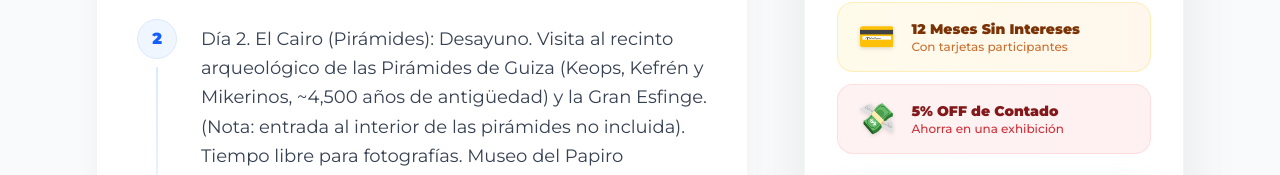
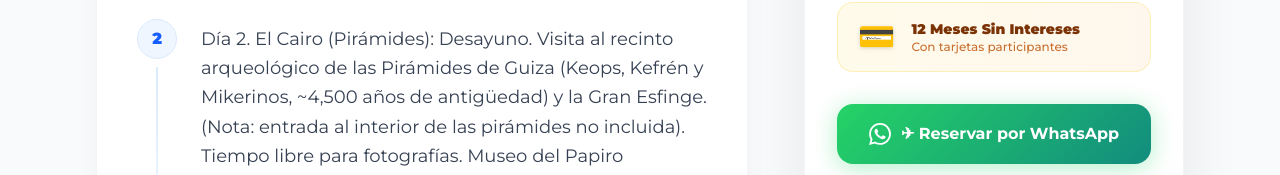
Before and after one commit to LawBrkr/Travel, a Next.js app: page /tour/egipto-clasico in a window 1280 px wide. Shown: the part 696-871 px from the top of the page. Built offline with nearby package versions, Linux system fonts and the light colour scheme; a web font is replaced by a local one.

Commit message:
feat: updates to tour page and hero carousel

```diff
--- a/src/app/tour/[id]/page.tsx
+++ b/src/app/tour/[id]/page.tsx
@@ -228,13 +228,6 @@ export default async function TourDetailPage({ params }: { params: Promise<{ id:
                                         <p className="text-xs font-medium text-amber-700/80">Con tarjetas participantes</p>
                                     </div>
                                 </div>
-                                <div className="flex items-center gap-4 px-5 py-4 bg-gradient-to-r from-red-50 to-rose-50 rounded-2xl border border-red-200/50">
-                                    <span className="text-3xl drop-shadow-sm">💸</span>
-                                    <div>
-                                        <p className="text-sm font-black text-red-900">5% OFF de Contado</p>
-                                        <p className="text-xs font-medium text-red-700/80">Ahorra en una exhibición</p>
-                                    </div>
-                                </div>
                             </div>
 
                             {/* CTA — WhatsApp (Stripe not configured yet) */}
--- a/src/components/sections/HeroCarousel.tsx
+++ b/src/components/sections/HeroCarousel.tsx
@@ -65,9 +65,6 @@ export default function HeroCarousel() {
                                     <span className="inline-flex items-center gap-1.5 px-3 py-1.5 md:px-4 md:py-2 rounded-full text-[10px] md:text-sm font-black tracking-wide bg-gradient-to-r from-yellow-400 to-amber-600 text-black shadow-[0_0_15px_rgba(250,204,21,0.4)] border border-yellow-300">
                                         <span className="text-sm md:text-base leading-none">💳</span> 12 MESES SIN INTERESES
                                     </span>
-                                    <span className="inline-flex items-center gap-1.5 px-3 py-1.5 md:px-4 md:py-2 rounded-full text-[10px] md:text-sm font-black tracking-wide bg-gradient-to-r from-red-500 to-rose-600 text-white shadow-[0_0_15px_rgba(239,68,68,0.4)] border border-red-400">
-                                        <span className="text-sm md:text-base leading-none">💸</span> 5% OFF CONTADO
-                                    </span>
                                 </div>
 
                                 {/* Hero Title with semi-transparent backdrop for extra legibility if needed, but the dark gradient is usually enough. Let's add a subtle text-shadow. */}
```
